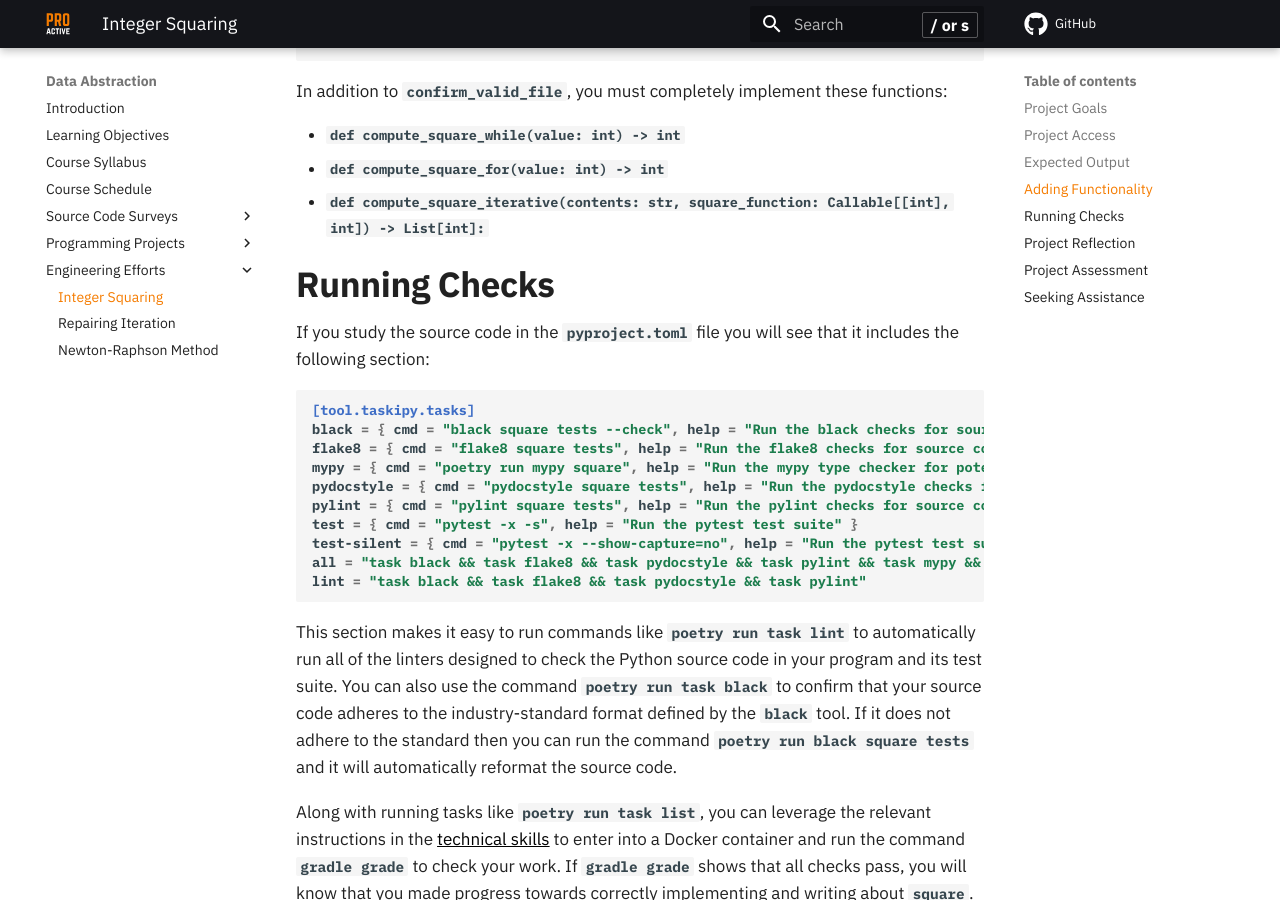
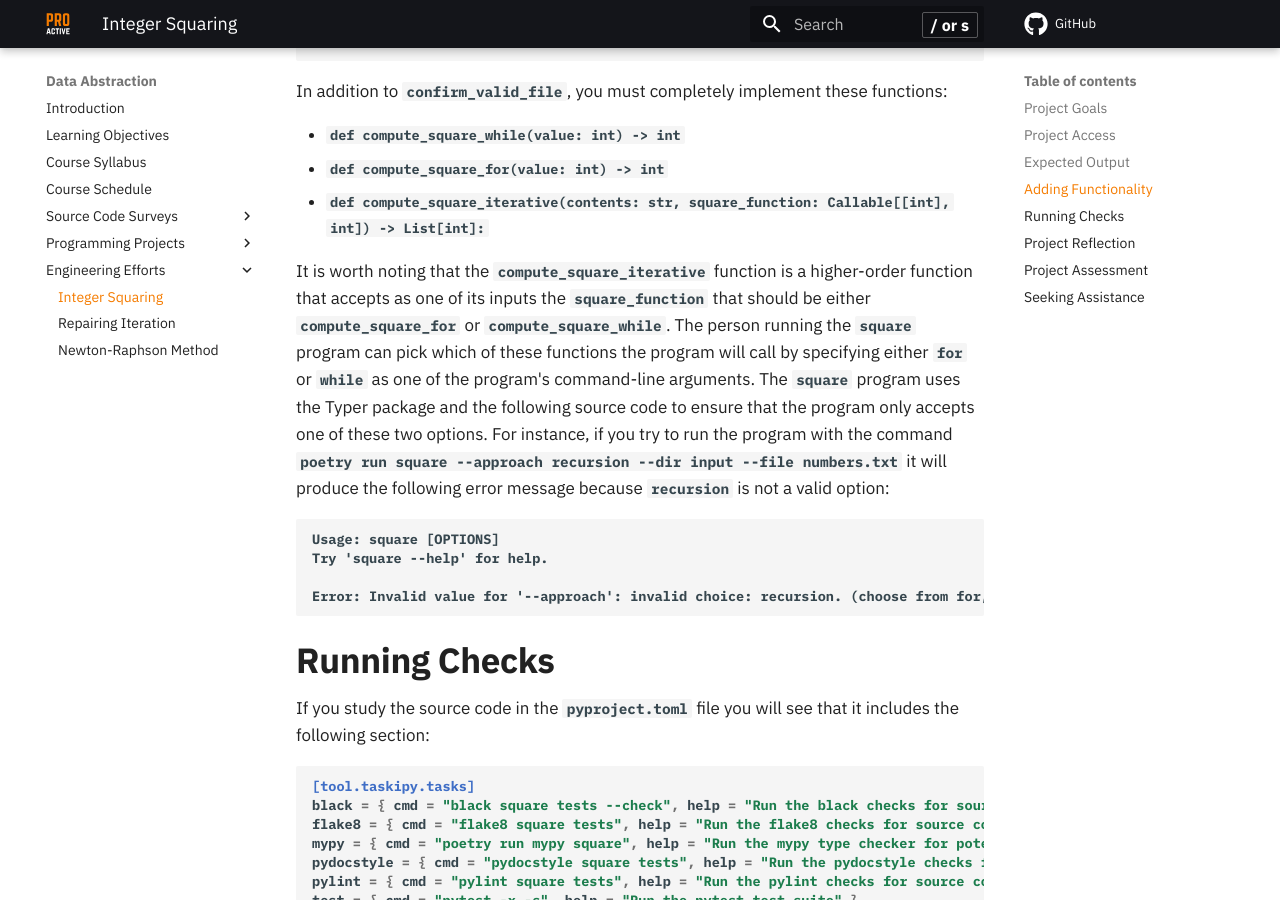
Before and after one commit to ProactiveProgrammers/www.proactiveprogrammers.com, an MkDocs documentation site: the page built from docs/data-abstraction/engineering-efforts/integer-squaring.md, in a window 1280 px wide and 900 px high, scrolled down 3097 px. Built offline with MkDocs 1.6.1 and Material for MkDocs 9.7.7, drawn with Linux system fonts in a browser that asks for light colours; comment, search, counter and statistics services are not loaded.

Commit message:
feat: Add content to integer squaring about features.

````diff
--- a/docs/data-abstraction/engineering-efforts/integer-squaring.md
+++ b/docs/data-abstraction/engineering-efforts/integer-squaring.md
@@ -155,6 +155,24 @@ functions:
 - `def compute_square_for(value: int) -> int`
 - `def compute_square_iterative(contents: str, square_function: Callable[[int], int]) -> List[int]:`
 
+It is worth noting that the `compute_square_iterative` function is a
+higher-order function that accepts as one of its inputs the `square_function`
+that should be either `compute_square_for` or `compute_square_while`. The person
+running the `square` program can pick which of these functions the program will
+call by specifying either `for` or `while` as one of the program's command-line
+arguments. The `square` program uses the Typer package and the following source
+code to ensure that the program only accepts one of these two options. For
+instance, if you try to run the program with the command `poetry run square
+--approach recursion --dir input --file numbers.txt` it will produce the
+following error message because `recursion` is not a valid option:
+
+```
+Usage: square [OPTIONS]
+Try 'square --help' for help.
+
+Error: Invalid value for '--approach': invalid choice: recursion. (choose from for, while)
+```
+
 ## Running Checks
 
 If you study the source code in the `pyproject.toml` file you will see that
````
